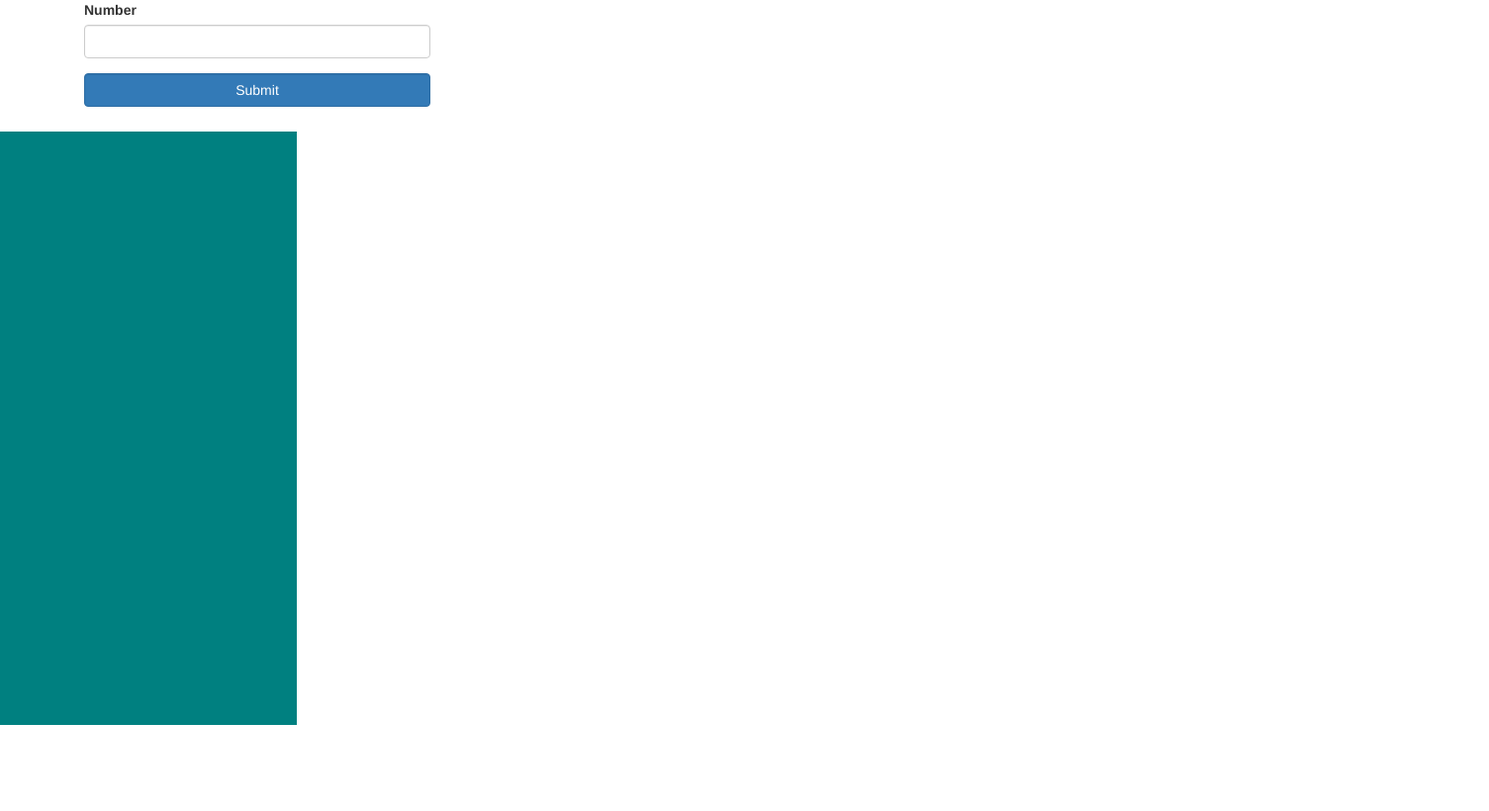
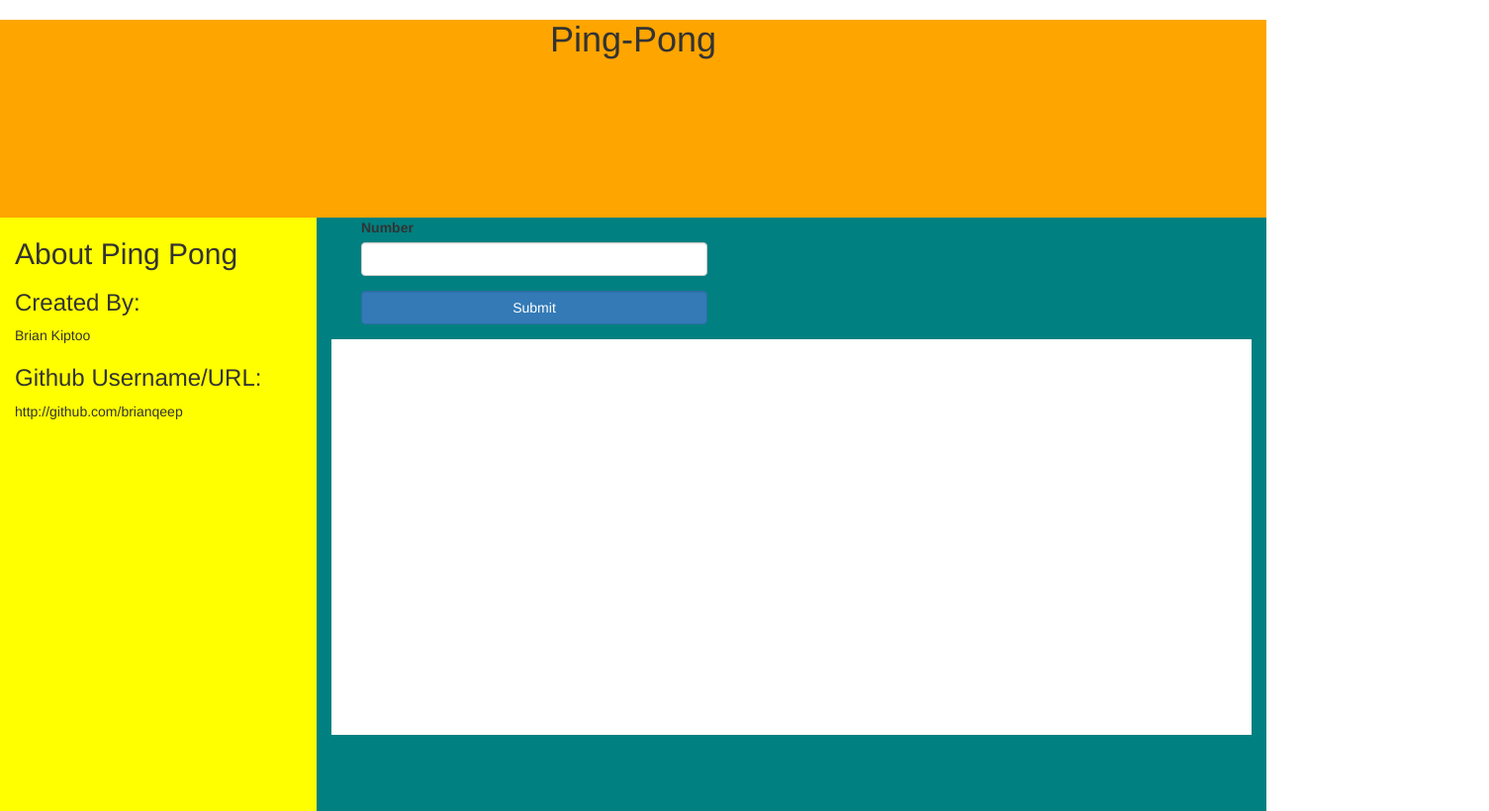
Before and after one commit to brianqeep/ping-pong, a plain HTML site: page index.html in a window 1280 px wide. Shown: the whole page at 99% size, 1505 px wide, since content can reach past the window. Drawn offline with Linux system fonts and the light colour scheme.

Commit message:
functionality added

```diff
--- a/css/style.css
+++ b/css/style.css
@@ -1,5 +1,27 @@
+body{
+  margin: 0;
+  padding: 0;
+  overflow-x: hidden;
+}
+h1{
+  text-align: center;
+}
 .result{
   height: 600px;
   width: 300px;
   background-color: teal;
 }
+.header{
+  height: 200px;
+  width: 100%;
+  background-color: orange;
+}
+.body-container{
+  height: 600px;
+  width: 100%;
+  background-color: yellow;
+}
+#answer{
+  background-color: #fff;
+  height: 400px;
+}
--- a/index.html
+++ b/index.html
@@ -7,6 +7,19 @@
     <link rel="stylesheet" href="css/bootstrap.css" type="text/css">
   </head>
   <body>
+    <div class="header">
+      <h1>Ping-Pong</h1>
+    </div>
+    <div class="body-container">
+      <div class="leftcolumn col-md-3">
+        <h2>About Ping Pong</h2>
+        <h3>Created By:</h3>
+        <p>Brian Kiptoo</p>
+        <h3>Github Username/URL:</h3>
+        <p>http://github.com/brianqeep</p>
+
+      </div>
+      <div class="result col-md-9">
         <div class="container">
           <form id="pingpong" class="col-md-4">
             <div class="form-group">
@@ -18,12 +31,12 @@
             </div>
           </form>
         </div>
-    <div class="result">
         <ul id="answer">
 
         </ul>
+      </div>
+    </div>
 
-    </div>
 
 
     <script src="js/jquery.js" type="text/javascript"></script>
--- a/js/scripts.js
+++ b/js/scripts.js
@@ -1,3 +1,4 @@
+
 $(document).ready(function(){
   $("#pingpong").submit(function(event){
     event.preventDefault();
@@ -6,7 +7,7 @@ $(document).ready(function(){
     for (var i = 1; i <= num; i++) {
         result.push(i);
         if (i%15==0) {
-        result[i-1]="ping pong";
+          result[i-1]="pingpong";
         }else if (i%5==0) {
           result[i-1]="pong";
         }
@@ -14,8 +15,9 @@ $(document).ready(function(){
           result[i-1]="ping";
         }
     }
-    var answer = result.join();
-    $("#answer").append(answer);
+    for (var j = 0; j < result.length; j++) {
+        $("#answer").append("<li>"+result[j]+"</li>");
+    }
 
   });
 });
```
Lines whose indentation alone changed are shown as unchanged.
